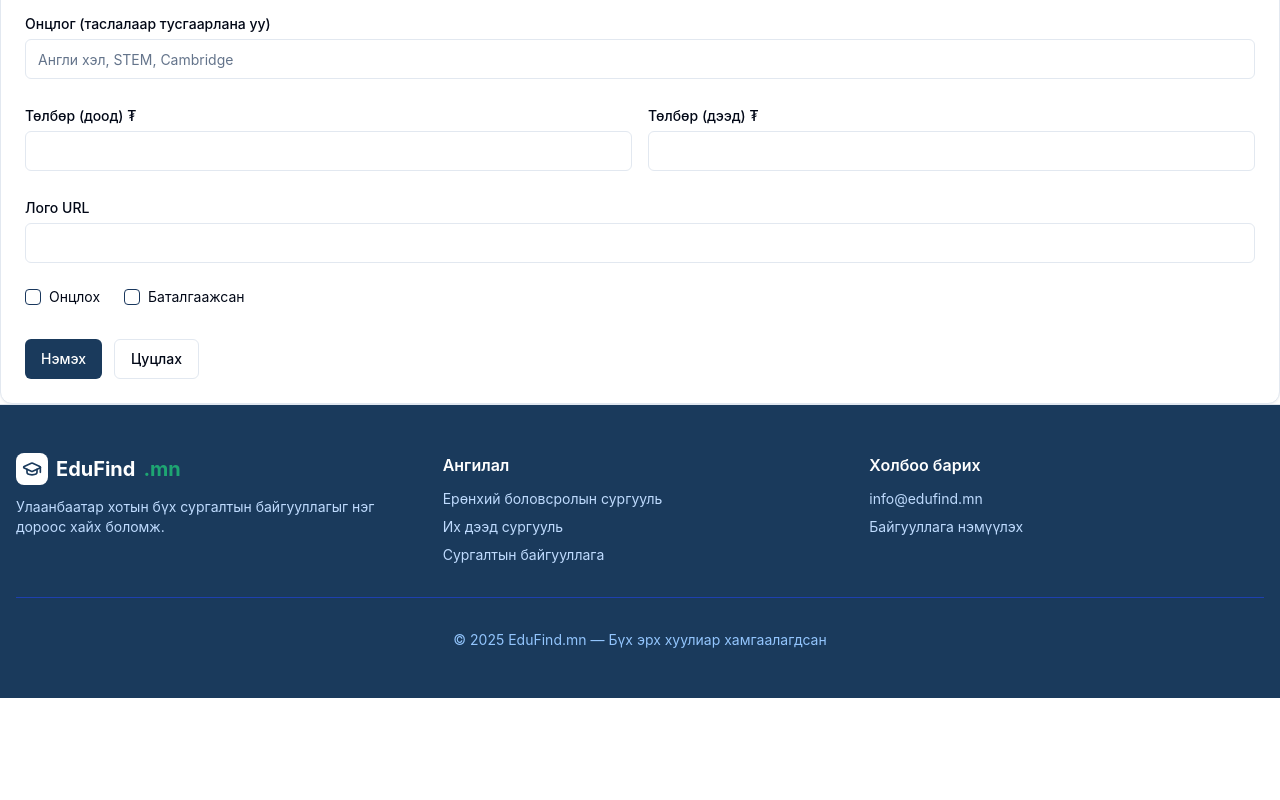
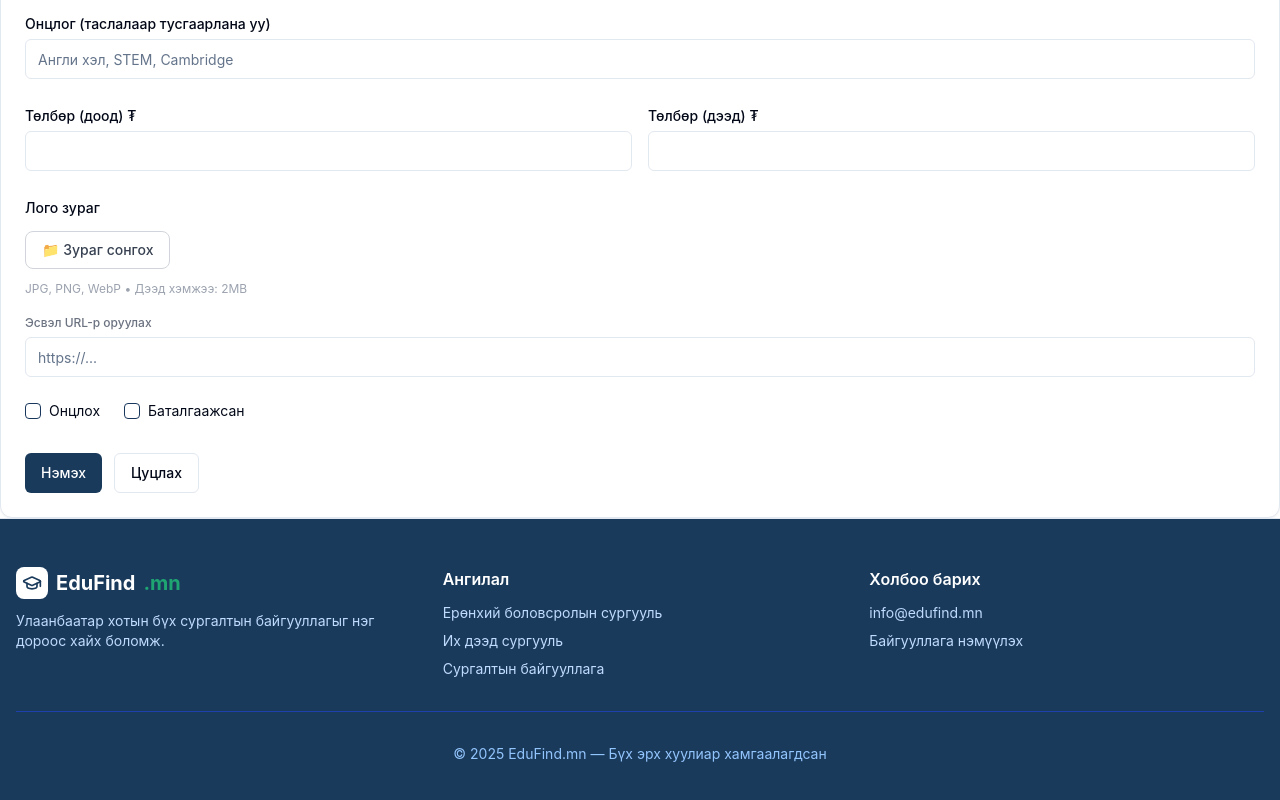
Before and after one commit to burteujin1997-maker/Edufind, a Next.js app: page /admin/schools/new in a window 1280 px wide. Shown: the part 717-1517 px from the top of the page. Before the commit the page ends 1415 px from the top, so only its background shows below. Built offline with nearby package versions, Linux system fonts and the light colour scheme; no server answers.

Commit message:
Add image upload to SchoolForm

```diff
--- a/app/admin/schools/SchoolForm.tsx
+++ b/app/admin/schools/SchoolForm.tsx
@@ -14,6 +14,7 @@ import {
 } from "@/components/ui/select";
 import { CATEGORIES, DISTRICTS, type School, type Category } from "@/lib/types";
 import { slugify } from "@/lib/utils";
+import { supabase } from "@/lib/supabase";
 
 interface Props {
   school?: School;
@@ -24,6 +25,8 @@ export default function SchoolForm({ school }: Props) {
   const isEdit = !!school;
   const [loading, setLoading] = useState(false);
   const [error, setError] = useState("");
+  const [uploading, setUploading] = useState(false);
+  const [uploadProgress, setUploadProgress] = useState("");
 
   const [form, setForm] = useState({
     name: school?.name ?? "",
@@ -47,6 +50,46 @@ export default function SchoolForm({ school }: Props) {
 
   function handleNameChange(name: string) {
     setForm((f) => ({ ...f, name, slug: isEdit ? f.slug : slugify(name) }));
+  }
+
+  // Лого зураг upload хийх
+  async function handleLogoUpload(e: React.ChangeEvent<HTMLInputElement>) {
+    const file = e.target.files?.[0];
+    if (!file) return;
+
+    // Файлын хэмжээ шалгах (2MB хүртэл)
+    if (file.size > 2 * 1024 * 1024) {
+      alert("Зургийн хэмжээ 2MB-аас бага байх ёстой!");
+      return;
+    }
+
+    setUploading(true);
+    setUploadProgress("Зураг upload хийж байна...");
+
+    const fileExt = file.name.split(".").pop();
+    const fileName = `logo-${Date.now()}.${fileExt}`;
+    const filePath = `logos/${fileName}`;
+
+    const { error: uploadError } = await supabase.storage
+      .from("school-images")
+      .upload(filePath, file, { upsert: true });
+
+    if (uploadError) {
+      alert("Upload алдаа: " + uploadError.message);
+      setUploading(false);
+      setUploadProgress("");
+      return;
+    }
+
+    // Public URL авах
+    const { data } = supabase.storage
+      .from("school-images")
+      .getPublicUrl(filePath);
+
+    setForm((f) => ({ ...f, logo_url: data.publicUrl }));
+    setUploading(false);
+    setUploadProgress("✅ Амжилттай upload хийлээ!");
+    setTimeout(() => setUploadProgress(""), 3000);
   }
 
   async function handleSubmit(e: React.FormEvent) {
@@ -225,9 +268,63 @@ export default function SchoolForm({ school }: Props) {
         </div>
       </div>
 
-      <div className="space-y-1">
-        <Label htmlFor="logo_url">Лого URL</Label>
-        <Input id="logo_url" value={form.logo_url} onChange={(e) => setForm((f) => ({ ...f, logo_url: e.target.value }))} />
+      {/* Лого upload хэсэг */}
+      <div className="space-y-3">
+        <Label>Лого зураг</Label>
+
+        {/* Одоогийн лого харуулах */}
+        {form.logo_url && (
+          <div className="flex items-center gap-3">
+            <img
+              src={form.logo_url}
+              alt="Лого"
+              className="w-16 h-16 rounded-lg object-cover border border-gray-200"
+            />
+            <button
+              type="button"
+              onClick={() => setForm((f) => ({ ...f, logo_url: "" }))}
+              className="text-sm text-red-500 hover:text-red-700"
+            >
+              Устгах
+            </button>
+          </div>
+        )}
+
+        {/* Upload товч */}
+        <div className="flex items-center gap-3">
+          <label className="cursor-pointer">
+            <div className={`inline-flex items-center gap-2 px-4 py-2 rounded-lg border text-sm font-medium transition-colors ${
+              uploading
+                ? "bg-gray-100 text-gray-400 cursor-not-allowed"
+                : "bg-white border-gray-300 text-gray-700 hover:bg-gray-50"
+            }`}>
+              {uploading ? "⏳ Upload хийж байна..." : "📁 Зураг сонгох"}
+            </div>
+            <input
+              type="file"
+              accept="image/*"
+              onChange={handleLogoUpload}
+              disabled={uploading}
+              className="hidden"
+            />
+          </label>
+          {uploadProgress && (
+            <span className="text-sm text-green-600">{uploadProgress}</span>
+          )}
+        </div>
+
+        <p className="text-xs text-gray-400">JPG, PNG, WebP • Дээд хэмжээ: 2MB</p>
+
+        {/* Эсвэл URL-р оруулах */}
+        <div className="space-y-1">
+          <Label htmlFor="logo_url" className="text-xs text-gray-500">Эсвэл URL-р оруулах</Label>
+          <Input
+            id="logo_url"
+            value={form.logo_url}
+            onChange={(e) => setForm((f) => ({ ...f, logo_url: e.target.value }))}
+            placeholder="https://..."
+          />
+        </div>
       </div>
 
       <div className="flex gap-6">
@@ -248,7 +345,7 @@ export default function SchoolForm({ school }: Props) {
       </div>
 
       <div className="flex gap-3 pt-2">
-        <Button type="submit" disabled={loading}>
+        <Button type="submit" disabled={loading || uploading}>
           {loading ? "Хадгалж байна..." : isEdit ? "Хадгалах" : "Нэмэх"}
         </Button>
         <Button
```
